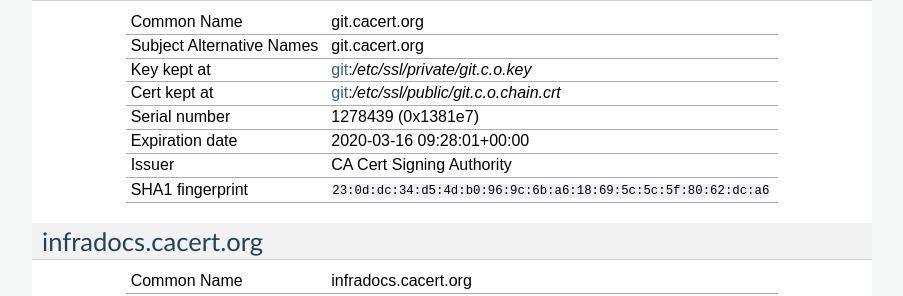
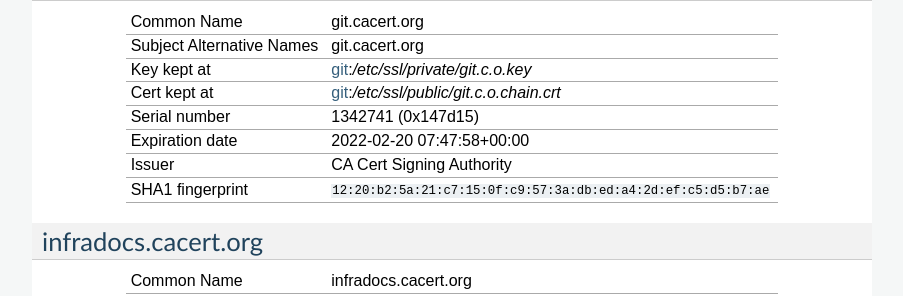
Before and after one commit to CAcertOrg/cacert-infradocs, a Sphinx documentation site: the page built from docs/certlist.rst, in a window 1280 px wide and 900 px high, scrolled down 4275 px. Shown: the part 152-448 px from the top of the window, without its empty margins (198-1101 px from the left). Built offline with Sphinx 7.4.7, drawn with Linux system fonts in a browser that asks for light colours; pages that are not in the unit, such as notebooks, are missing from menus.

Commit message:
Renew certificate for git.cacert.org

```diff
--- a/docs/systems/git.rst
+++ b/docs/systems/git.rst
@@ -268,9 +268,9 @@
    :altnames:   DNS:git.cacert.org
    :certfile:   /etc/ssl/public/git.c.o.chain.crt
    :keyfile:    /etc/ssl/private/git.c.o.key
-   :serial:     1381E7
-   :expiration: Mar 16 09:28:01 2020 GMT
-   :sha1fp:     23:0D:DC:34:D5:4D:B0:96:9C:6B:A6:18:69:5C:5C:5F:80:62:DC:A6
+   :serial:     147D15
+   :expiration: Feb 20 07:47:58 2022 GMT
+   :sha1fp:     12:20:B2:5A:21:C7:15:0F:C9:57:3A:DB:ED:A4:2D:EF:C5:D5:B7:AE
    :issuer:     CA Cert Signing Authority
 
 The :file:`/etc/ssl/public/git.c.o.chain.crt` contains the CAcert.org Class 1
```
